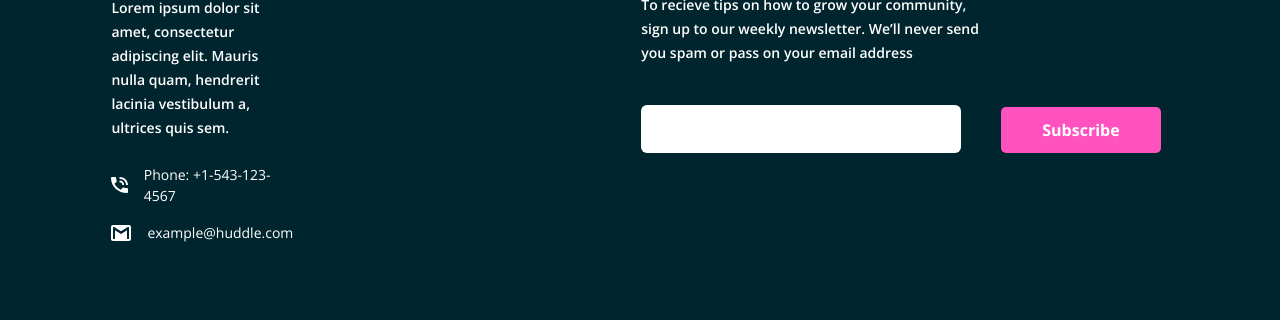
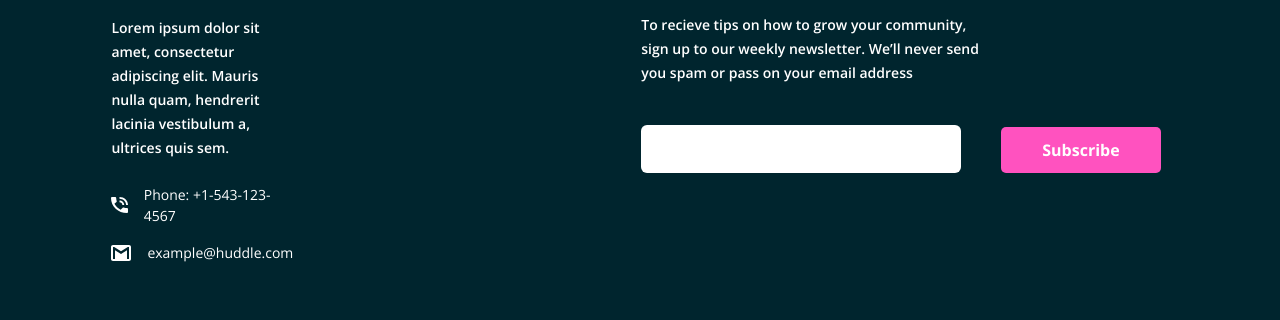
Before and after one commit to NickODxyz/FM-huddle-landing-page-with-curved-sections-master, a plain HTML site: page index.html in a window 1280 px wide. Shown: the part 5075-5395 px from the top of the page. Drawn offline with nearby package versions, Linux system fonts and the light colour scheme.

Commit message:
Add files via upload

```diff
--- a/css/styles.css
+++ b/css/styles.css
@@ -647,7 +647,7 @@ Socials Section
     ---------------*/
     .footer__container {
         text-align: left;
-        padding: 10rem 0 10.3rem 12rem;
+        padding: 12rem 0 10.3rem 12rem;
         flex-direction: row-reverse;
         gap: 34rem;
     }
```
